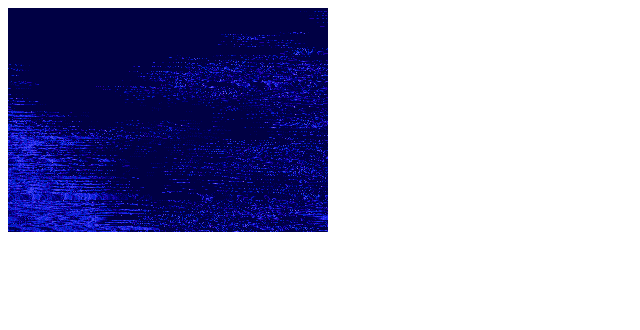
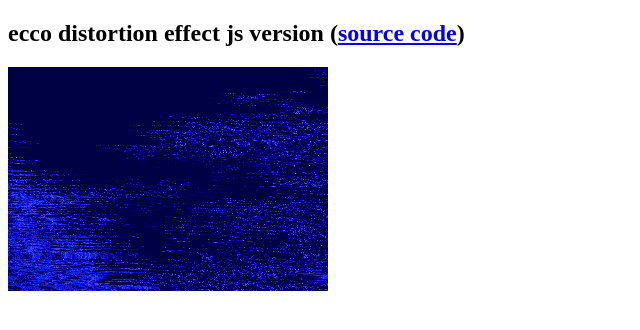
Before and after one commit to warpdesign/ecco-distortion-effect-js, a plain HTML site: page index.html in a window 1280 px wide. Shown: the whole page, without its empty margins (0-640 px from the left). Drawn offline with Linux system fonts and the light colour scheme.

Commit message:
ADDED: source code link to demo page

```diff
--- a/index.html
+++ b/index.html
@@ -1,7 +1,9 @@
 <!DOCTYPE html>
 <html>
     <body>
+        <h2>ecco distortion effect js version (<a href="https://github.com/warpdesign/ecco-distortion-effect-js">source code</a>)</h2>
         <script type="text/javascript" src="generate.js"></script>
         <script type="text/javascript" src="ecco.js"></script>
+
     </body>
 </html>
```
Also changed, not shown: 1 other file.
